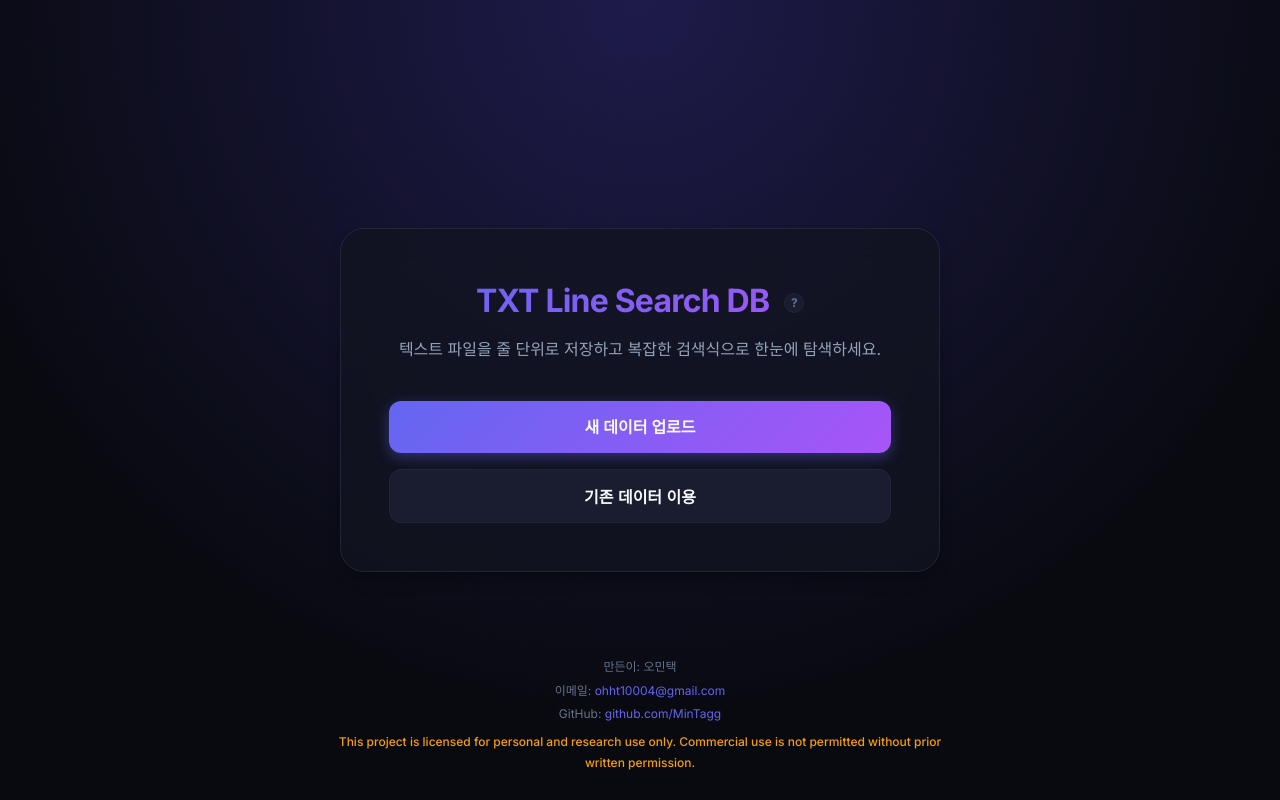
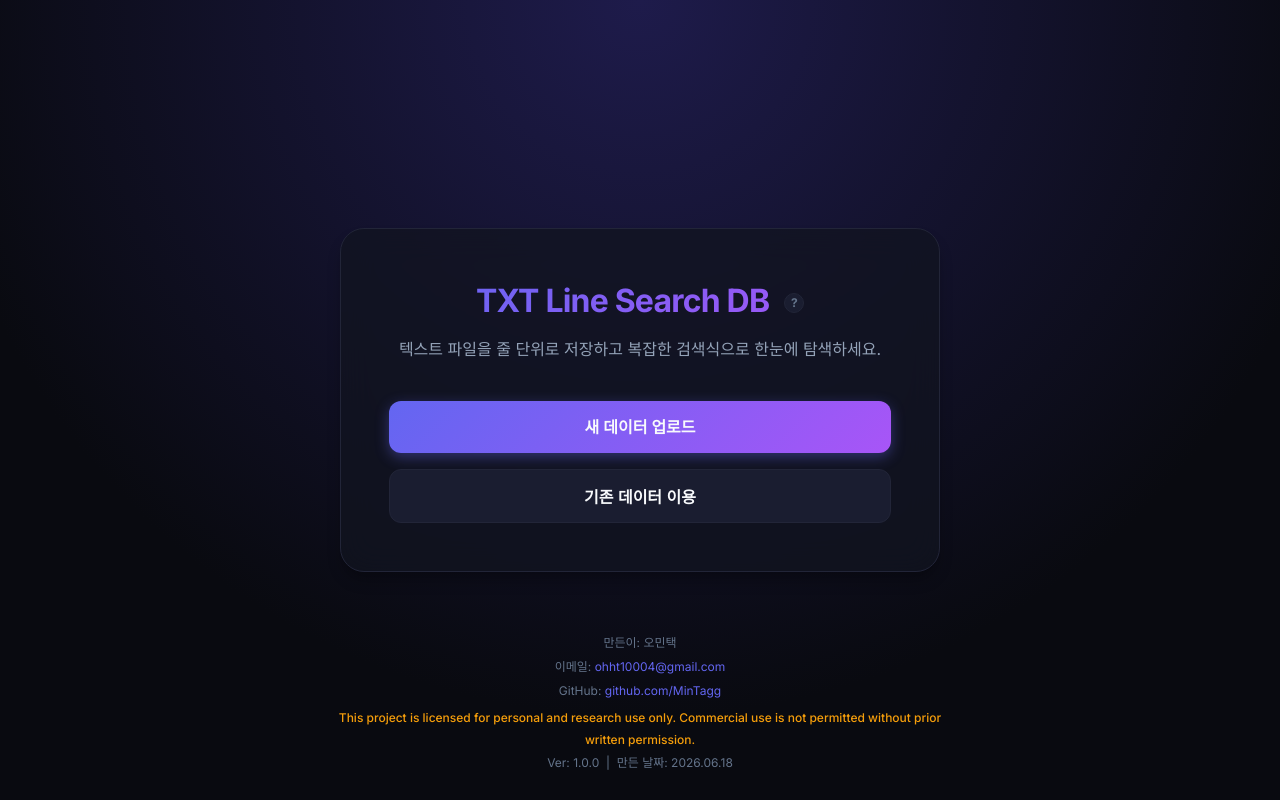
Before and after one commit to MinTagg/txt-line-search-db-, a Flask app: page / in a window 1280 px wide. Run offline with Flask 3, Linux system fonts and the light colour scheme.

Commit message:
add version

```diff
--- a/program/code/templates/index.html
+++ b/program/code/templates/index.html
@@ -53,6 +53,7 @@
                 GitHub: <a href="https://github.com/MinTagg" target="_blank" rel="noopener noreferrer">github.com/MinTagg</a>
             </div>
             <div class="footer-line footer-license">This project is licensed for personal and research use only. Commercial use is not permitted without prior written permission.</div>
+            <div class="footer-line footer-meta">Ver: 1.0.0 &nbsp;|&nbsp; 만든 날짜: 2026.06.18</div>
         </footer>
     </div>
 
```
